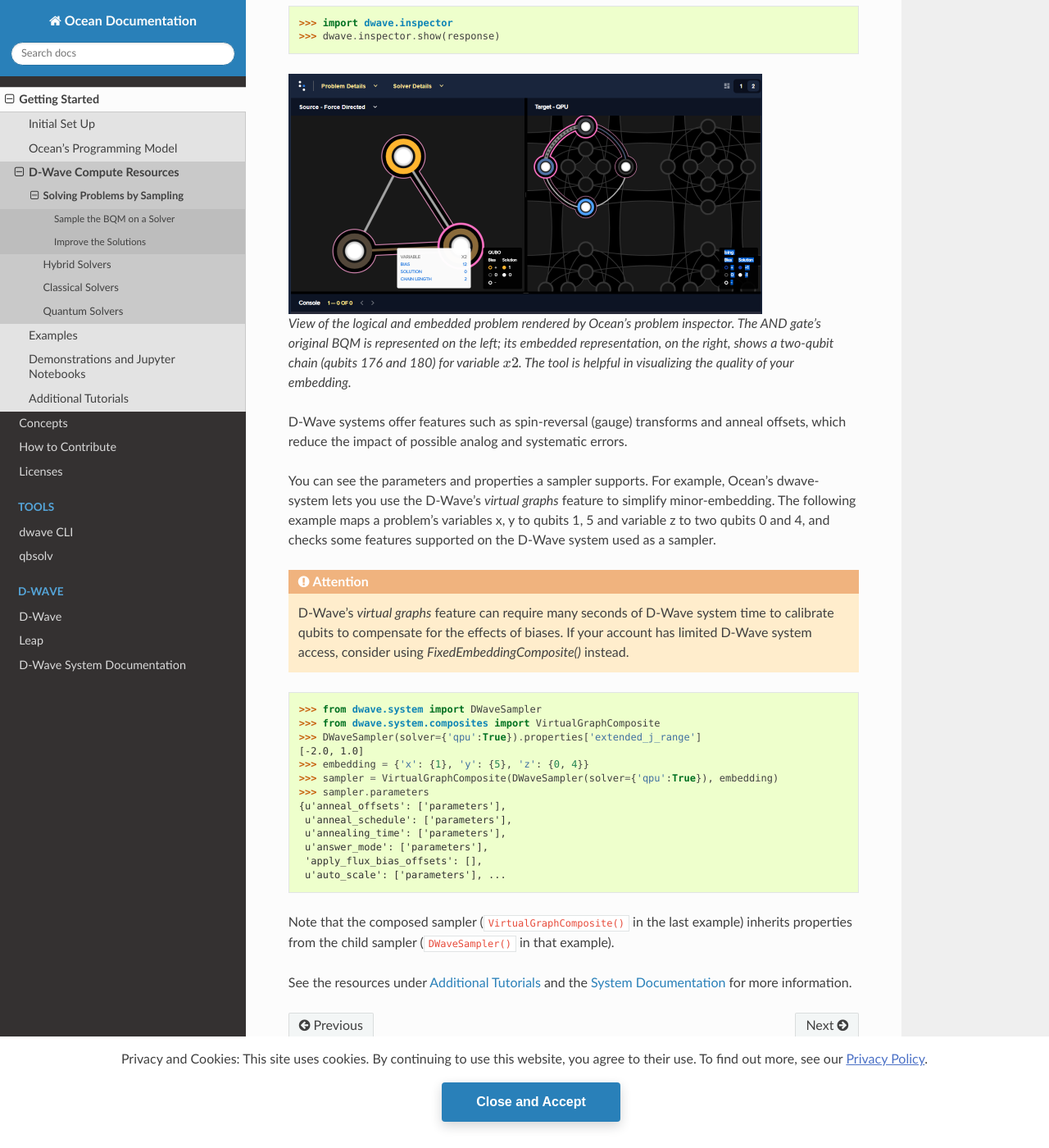
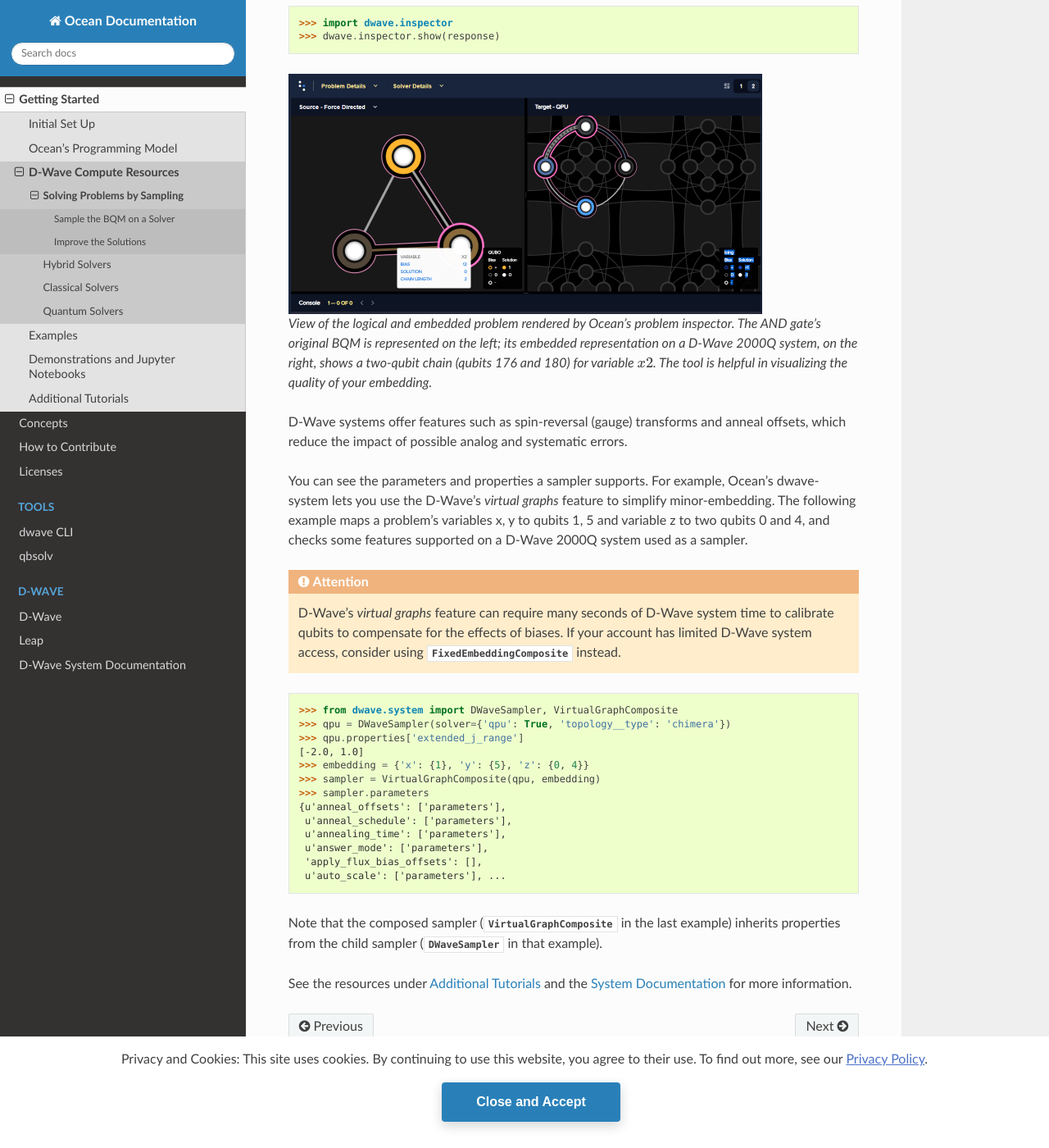
Before and after one commit to dwavesystems/dwave-ocean-sdk, a Sphinx documentation site: the page built from docs/overview/samplers.rst, in a window 1280 px wide and 1400 px high, scrolled down 1445 px. Shown: the whole window at 82% size. Built offline with Sphinx 7.4.7 and the Read the Docs theme 2.0.0, drawn with Linux system fonts in a browser that asks for light colours; pages that are not in the unit, such as notebooks, are missing from menus; the version number could not be read and is left out; some of the changed text lies outside the part shown.

Commit message:
Integrating overview with local repos: part 1

```diff
--- a/docs/conf.py
+++ b/docs/conf.py
@@ -269,7 +269,7 @@
     'bson': ('https://api.mongodb.com/python/current/', None),
     'networkx': ('https://networkx.github.io/documentation/stable/', None),
     'sysdocs_gettingstarted': ('https://docs.dwavesys.com/docs/latest/', None),
-    'oceandocs': ('https://docs.ocean.dwavesys.com/en/latest/', None),
+    'oceandocs': ('https://docs.ocean.dwavesys.com/en/stable/', None),
     }
 
 # sort documentation they way the appear in the source file
--- a/docs/overview/cpu.rst
+++ b/docs/overview/cpu.rst
@@ -13,7 +13,8 @@
 ~~~~~~~~
 
 Among several samplers provided in the :doc:`dimod </docs_dimod/sdk_index>`
-tool for testing your code locally, is the :code:`ExactSolver()` that calculates the energy of all
+tool for testing your code locally, is the :class:`~dimod.reference.samplers.ExactSolver`
+that calculates the energy of all
 possible samples for a given problem. Such a sampler can solve a small three-variable
 problem like the AND gate of the :ref:`formulating_bqm` section,
 
--- a/docs/overview/qpu.rst
+++ b/docs/overview/qpu.rst
@@ -5,8 +5,10 @@
 ===============
 
 Ocean's :doc:`dwave-system </docs_system/sdk_index>` tool enables
-you to use a D-Wave system as a sampler. In addition to *DWaveSampler()*, the tool
-provides a *EmbeddingComposite()* composite that maps unstructured problems to the graph
+you to use a D-Wave system as a sampler. In addition to
+:class:`~dwave.system.samplers.DWaveSampler`, the tool
+provides a :class:`~dwave.system.composites.EmbeddingComposite` composite
+that maps unstructured problems to the graph
 structure of the selected sampler, a process known as :term:`minor-embedding`.
 For the AND gate of the :ref:`formulating_bqm` section,
 
--- a/docs/overview/samplers.rst
+++ b/docs/overview/samplers.rst
@@ -76,7 +76,7 @@
   :scale: 50 %
   :alt: View rendered by Ocean's problem inspector.
 
-  View of the logical and embedded problem rendered by Ocean's problem inspector. The AND gate's original BQM is represented on the left; its embedded representation, on the right, shows a two-qubit chain (qubits 176 and 180) for variable :math:`x2`. The tool is helpful in visualizing the quality of your embedding.
+  View of the logical and embedded problem rendered by Ocean's problem inspector. The AND gate's original BQM is represented on the left; its embedded representation on a D-Wave 2000Q system, on the right, shows a two-qubit chain (qubits 176 and 180) for variable :math:`x2`. The tool is helpful in visualizing the quality of your embedding.
 
 D-Wave systems offer features such as spin-reversal (gauge) transforms and anneal offsets,
 which reduce the impact of possible analog and systematic errors.
@@ -85,19 +85,20 @@
 :doc:`dwave-system </docs_system/sdk_index>` lets you use the
 D-Wave's *virtual graphs* feature to simplify minor-embedding. The following example
 maps a problem's variables x, y to qubits 1, 5 and variable z to two qubits 0 and 4,
-and checks some features supported on the D-Wave system used as a sampler.
+and checks some features supported on a D-Wave 2000Q system used as a sampler.
 
 .. attention::
    D-Wave's *virtual graphs* feature can require many seconds of D-Wave system time to calibrate
    qubits to compensate for the effects of biases. If your account has limited
-   D-Wave system access, consider using *FixedEmbeddingComposite()* instead.
+   D-Wave system access, consider using :class:`~dwave.system.composites.FixedEmbeddingComposite`
+   instead.
 
->>> from dwave.system import DWaveSampler
->>> from dwave.system.composites import VirtualGraphComposite
->>> DWaveSampler(solver={'qpu':True}).properties['extended_j_range']
+>>> from dwave.system import DWaveSampler, VirtualGraphComposite
+>>> qpu = DWaveSampler(solver={'qpu': True, 'topology__type': 'chimera'})
+>>> qpu.properties['extended_j_range']
 [-2.0, 1.0]
 >>> embedding = {'x': {1}, 'y': {5}, 'z': {0, 4}}
->>> sampler = VirtualGraphComposite(DWaveSampler(solver={'qpu':True}), embedding)   # doctest: +SKIP
+>>> sampler = VirtualGraphComposite(qpu, embedding)   # doctest: +SKIP
 >>> sampler.parameters         # doctest: +SKIP
 {u'anneal_offsets': ['parameters'],
  u'anneal_schedule': ['parameters'],
```
Also changed, not shown: other parts of docs/overview/samplers.rst (+6 -5 lines), docs/examples/hybrid_solver_service.rst (+6 -3 lines), docs/overview/stack.rst (+14 -14 lines).
